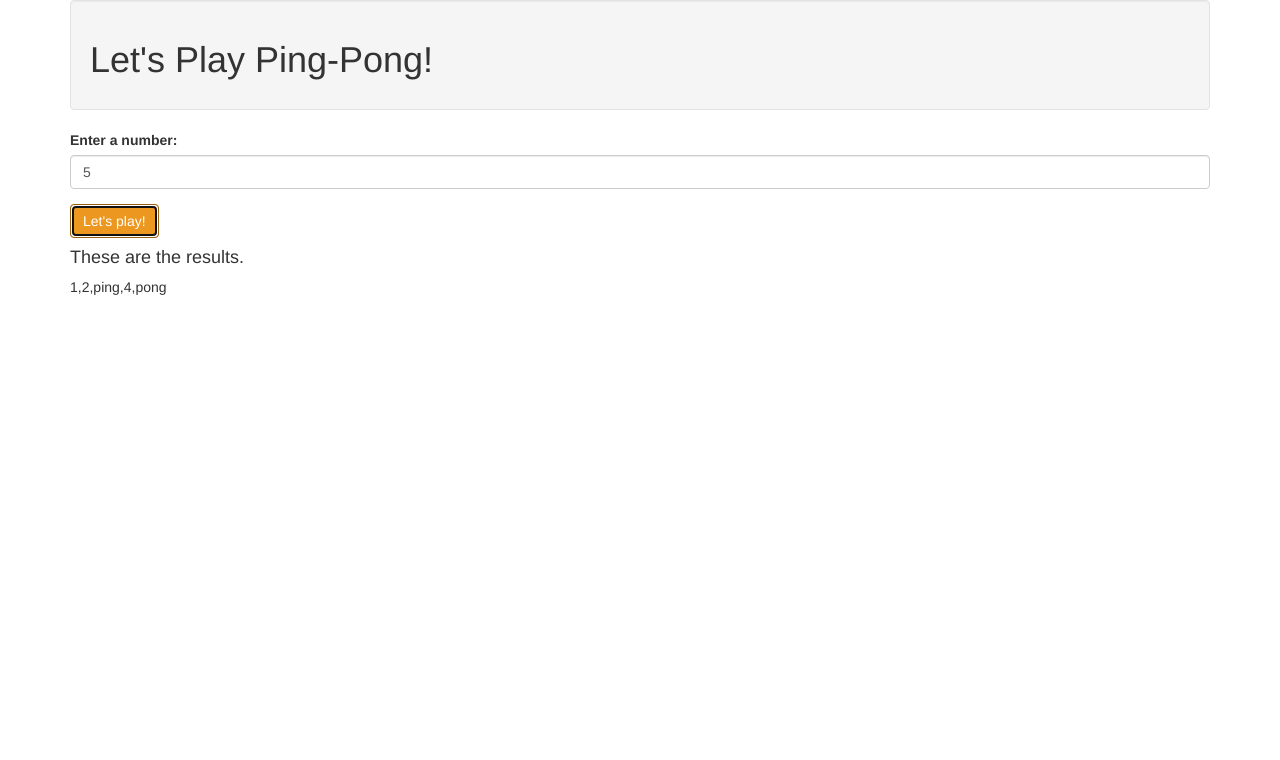
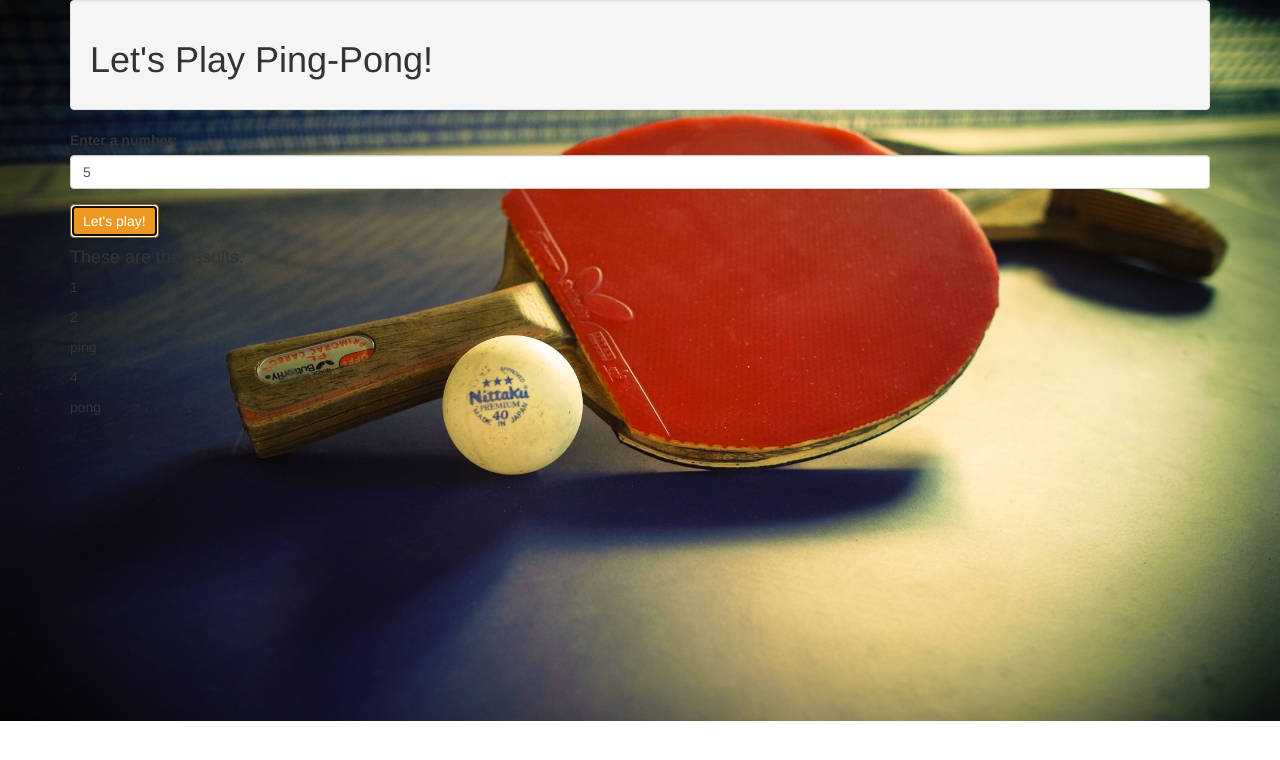
Before and after one commit to kbordon/ping-pong, a plain HTML site: page index.html in a window 1280 px wide. Both pictures are taken after typing "5" into the empty fields and a click on the button "Let's play!". Drawn offline with Linux system fonts and the light colour scheme.

Commit message:
Tweak front end logic to empty previous results, and add background image.

```diff
--- a/css/styles.css
+++ b/css/styles.css
@@ -1,3 +1,9 @@
-#results, #error-message {
+#results, #error-message, #submit-again{
   display: none;
 }
+
+body {
+  background-image: url(../img/pingpong.jpg);
+  background-size: cover;
+  background-repeat: no-repeat;
+}
--- a/index.html
+++ b/index.html
@@ -20,7 +20,7 @@
         <button type="submit" class="btn btn-warning">Let's play!</button>
       </form>
 
-      <div id="results">
+      <div id="results-message">
         <h4>These are the results.</h4>
         <span class="list"></span>
       </div>
--- a/js/scripts.js
+++ b/js/scripts.js
@@ -1,3 +1,4 @@
+// back-end logic
 var countUpToNumber = function(userInteger) {
   debugger;
   var numbersArray = [];
@@ -22,7 +23,6 @@ var replaceNumbers = function(numbersArray) {
   return replacedNumbers;
 }
 
-
 var pingPong = function(userNumberInput) {
   var userInteger = parseInt(userNumberInput);
   if (userInteger <= 0) {
@@ -42,14 +42,18 @@ $(document).ready(function() {
     event.preventDefault();
     var userNumberInput = $("#userNumber").val();
 
-    var result = pingPong(userNumberInput);
-    if (!result) {
-      $("#results").hide();
+    var results = pingPong(userNumberInput);
+    if (!results) {
+      $("#results-message").hide();
       $("#error-message").show();
     } else {
+      $(".list").empty();
+      results.forEach(function(result){
+        $(".list").append("<ul class='list-unstyled'><li>" + result + "</li></ul>");
+      });
+
       $("#error-message").hide();
-      $(".list").text(result);
-      $("#results").show();
+      $("#results-message").show();
     }
 
   })
```
Also changed, not shown: img/pingpong.jpg (added), pingpong.jpg (added).
